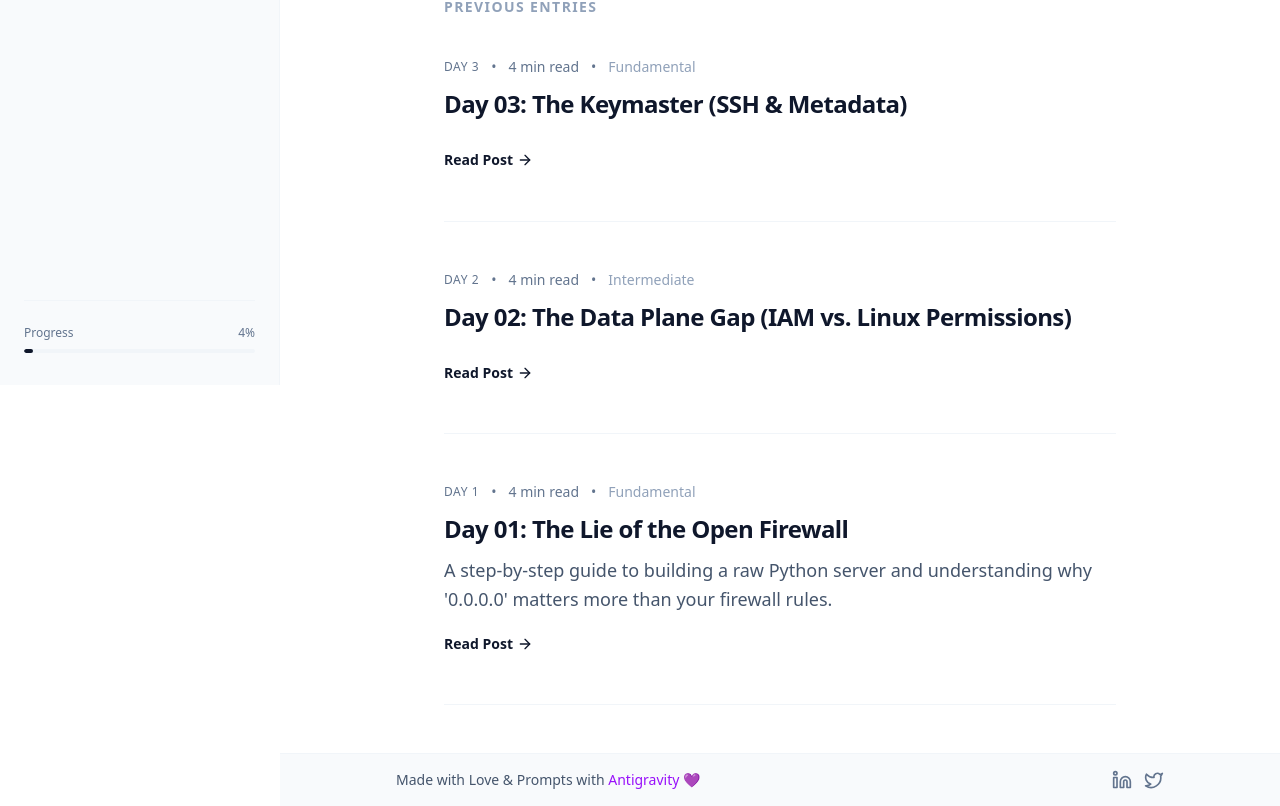
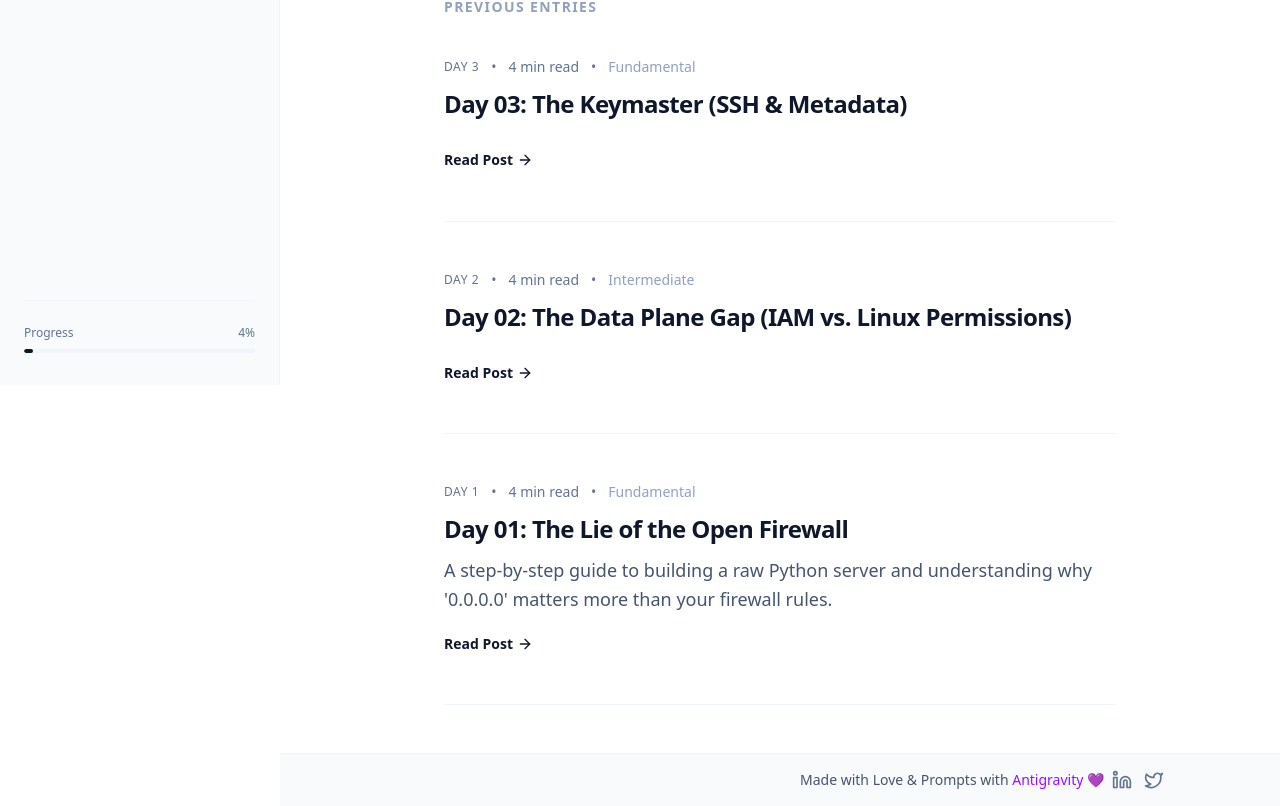
Before and after one commit to pratikh6i/the-workshop, a Next.js app: page / in a window 1280 px wide. Shown: the part 415-1221 px from the top of the page. Built offline with nearby package versions, Linux system fonts and the light colour scheme.

Commit message:
Adjust footer layout: right-align text near social icons

```diff
--- a/app/globals.css
+++ b/app/globals.css
@@ -68,7 +68,11 @@
   }
 
   .footer-content {
-    @apply max-w-3xl mx-auto flex flex-col sm:flex-row items-center justify-between gap-3 text-sm;
+    @apply max-w-3xl mx-auto flex items-center justify-end text-sm;
+  }
+
+  .footer-right {
+    @apply flex items-center gap-2;
   }
 
   .footer-text {
--- a/components/Footer.tsx
+++ b/components/Footer.tsx
@@ -6,6 +6,7 @@ export default function Footer() {
     return (
         <footer className="footer">
             <div className="footer-content">
+                <div className="footer-right">
                     <p className="footer-text">
                         Made with Love &amp; Prompts with <span className="footer-highlight">Antigravity 💜</span>
                     </p>
@@ -30,6 +31,7 @@ export default function Footer() {
                         </a>
                     </div>
                 </div>
+            </div>
         </footer>
     );
 }
```
Lines whose indentation alone changed are shown as unchanged.
